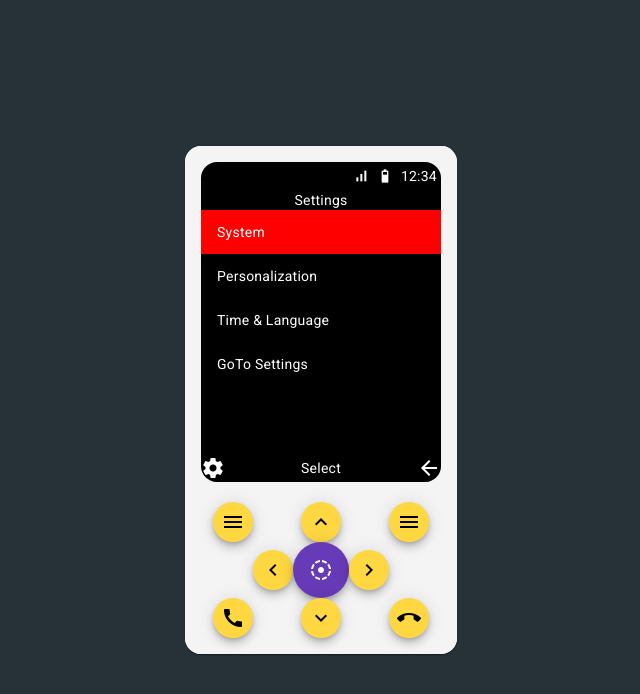
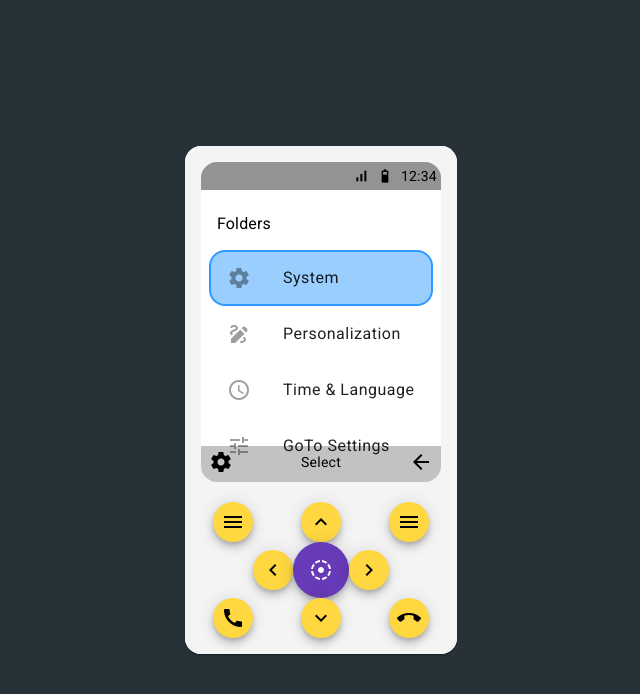
Before and after one commit to axvrma/feature-os, an Angular app: page /app/settings in a window 1280 px wide. Shown: the top 694 px of the page, without its empty margins (319-959 px from the left). Built offline with nearby package versions, Linux system fonts and the light colour scheme.

Commit message:
added changes

```diff
--- a/src/app/application/apps/launcher/screen/home/home.component.ts
+++ b/src/app/application/apps/launcher/screen/home/home.component.ts
@@ -16,7 +16,7 @@ export class HomeComponent implements OnInit {
       icon: 'menu',
     },
     center: {
-      text: 'menu',
+      text: 'Menu',
     },
     right: {
       icon: 'menu',
--- a/src/app/application/apps/settings/model/settings.model.ts
+++ b/src/app/application/apps/settings/model/settings.model.ts
@@ -4,5 +4,6 @@ export interface SettingsModel extends PackageModel<SettingsChildrenModel> { }
 
 export interface SettingsChildrenModel {
   title?: string,
+  icon?: string,
   children?: SettingsChildrenModel[],
 }
--- a/src/app/application/apps/settings/settings-landing/settings.component.html
+++ b/src/app/application/apps/settings/settings-landing/settings.component.html
@@ -1,8 +1,10 @@
-<div *ngIf="settingsData">
-  <div class="header">Settings</div>
-  <div *ngFor="let setting of currentSettingsList.children; let i=index" [ngClass]="{'active': getLastDepth() === i}">
-    <p>{{setting.title}}</p>
-  </div>
-</div>
+<mat-list *ngIf="currentSettingsList">
+  <div mat-subheader>Folders</div>
+  <mat-list-item *ngFor="let setting of currentSettingsList.children; let i=index"
+    [ngClass]="{'active': getLastDepth() === i}">
+    <mat-icon matListItemIcon>{{setting.icon}}</mat-icon>
+    <div matListItemTitle>{{setting.title}}</div>
+  </mat-list-item>
+</mat-list>
 
 <app-action-bar [actions]="actionBar"></app-action-bar>
--- a/src/app/application/apps/settings/settings-landing/settings.component.scss
+++ b/src/app/application/apps/settings/settings-landing/settings.component.scss
@@ -1,18 +1,21 @@
-div {
-  background-color: black;
-  color: white;
-}
-
 p {
   padding: 12px 1rem;
   margin: 0;
 }
 
 .active {
-  background-color: red;
+  background-color: rgba(0, 132, 255, 0.4);
+  border: 2px solid rgba(0, 132, 255, 0.7);
 }
 
 .header {
   display: flex;
   justify-content: center;
 }
+
+mat-list-item {
+  border-radius: 1rem !important;
+  margin: 0 8px;
+  width: auto;
+  border: 2px solid transparent;
+}
--- a/src/app/application/apps/settings/settings-landing/settings.component.ts
+++ b/src/app/application/apps/settings/settings-landing/settings.component.ts
@@ -15,6 +15,31 @@ export class SettingsComponent implements OnInit {
   settingsData: SettingsChildrenModel;
   currentSettingsList: SettingsChildrenModel;
   depth: number[] = [];
+
+  folders = [
+    {
+      name: 'Photos',
+      updated: new Date('1/1/16'),
+    },
+    {
+      name: 'Recipes',
+      updated: new Date('1/17/16'),
+    },
+    {
+      name: 'Work',
+      updated: new Date('1/28/16'),
+    },
+  ];
+  notes = [
+    {
+      name: 'Vacation Itinerary',
+      updated: new Date('2/20/16'),
+    },
+    {
+      name: 'Kitchen Remodel',
+      updated: new Date('1/18/16'),
+    },
+  ];
 
   actionBar: ActionBarModel = {
     left: {
--- a/src/app/application/sdk/component/action-bar/action-bar.component.scss
+++ b/src/app/application/sdk/component/action-bar/action-bar.component.scss
@@ -4,9 +4,21 @@
   justify-content: space-between;
   background: rgba(0, 0, 0, 0.241);
   align-items: center;
-  padding: 2px 0;
+  padding: 4px 0;
   position: absolute;
   bottom: 0;
   width: 100%;
-  color: white;
 }
+
+mat-icon {
+  &:first-child {
+    margin: 0 0 4px 8px;
+  }
+  &:last-child {
+    margin: 0 8px 4px 0;
+  }
+}
+
+span {
+  margin-bottom: 4px;
+}
--- a/src/app/application/software/component/play-area/play-area.component.scss
+++ b/src/app/application/software/component/play-area/play-area.component.scss
@@ -1,5 +1,5 @@
 div {
   height: 300px;
-  background-color: black;
-  color: white;
+  background-color: white;
+  color: black;
 }
--- a/src/app/application/software/component/status-bar/status-bar.component.scss
+++ b/src/app/application/software/component/status-bar/status-bar.component.scss
@@ -5,8 +5,8 @@ $height: 20px;
   height: $height;
   display: flex;
   justify-content: flex-end;
-  background-color: black;
-  color: white;
+  background-color: rgba(43, 43, 43, 0.505);
+  color: black;
   align-items: center;
   padding: 4px 0 4px 0;
 }
--- a/src/app/module/material.module.ts
+++ b/src/app/module/material.module.ts
@@ -7,6 +7,7 @@ import { MatIconModule } from '@angular/material/icon';
 import { MatButtonModule } from '@angular/material/button';
 import { MatCardModule } from '@angular/material/card';
 import { MatDividerModule } from '@angular/material/divider';
+import { MatListModule } from '@angular/material/list';
 
 const materialElements = [
   MatSlideToggleModule,
@@ -14,7 +15,8 @@ const materialElements = [
   MatIconModule,
   MatButtonModule,
   MatCardModule,
-  MatDividerModule
+  MatDividerModule,
+  MatListModule
 ]
 
 @NgModule({
--- a/src/assets/apps/settings.pkg.json
+++ b/src/assets/apps/settings.pkg.json
@@ -6,56 +6,67 @@
     "children": [
       {
         "title": "System",
+        "icon": "settings",
         "children": [
           {
-            "title": "Notifications"
+            "title": "Notifications",
+            "icon": "notifications"
           },
           {
-            "title": "About"
+            "title": "About",
+            "icon": "info"
           }
         ]
       },
       {
         "title": "Personalization",
+        "icon": "draw",
         "children": [
           {
             "title": "Lock Screen Background",
+            "icon": "wallpaper_slideshow",
             "children": [
               {
-                "title": "Wallpapers"
+                "title": "Wallpapers",
+                "icon": "wallpaper"
               }
             ]
           },
           {
-            "title": "Theme"
+            "title": "Theme",
+            "icon": "dark_mode"
           },
           {
-            "title": "Keypad"
-          },
-          {
-            "title": "About"
+            "title": "Keypad",
+            "icon": "keyboard"
           }
         ]
       },
       {
         "title": "Time & Language",
+        "icon": "schedule",
         "children": [
           {
-            "title": "Date & Time"
+            "title": "Date & Time",
+            "icon": "calendar_month"
           },
           {
-            "title": "Phone Language"
+            "title": "Phone Language",
+            "icon": "translate"
           }
         ]
       },
       {
         "title": "GoTo Settings",
+        "icon": "tune",
         "children": [
           {
-            "title": "Select Options"
+            "title": "Select Options",
+            "icon": "list"
           },
           {
-            "title": "Organize"
+            "title": "Organize",
+            "icon": "sort"
           }
         ]
       }
```
